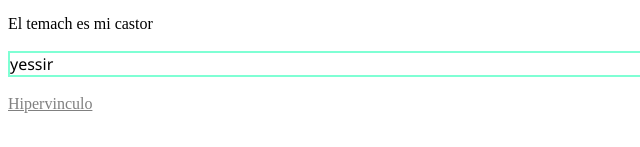
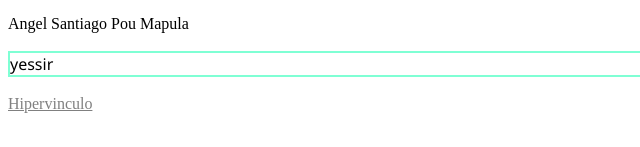
Before and after one commit to PoudelCeti/PoudelCeti.github.io, a plain HTML site: page Parcial1/Practica10.html in a window 1280 px wide. Shown: the part 259-406 px from the top of the page, 0-640 px from the left. Drawn offline with Linux system fonts and the light colour scheme.

Commit message:
Practica10.html

```diff
--- a/Parcial1/Practica10.html
+++ b/Parcial1/Practica10.html
@@ -11,7 +11,7 @@
     <input type="text" id="boton"><br><br>
     <input type="submit" id="boton"><br><br>
     <span>
-        El temach es mi castor
+        Angel Santiago Pou Mapula
     </span><br><br>
     <div class="texto">
         yessir
```
